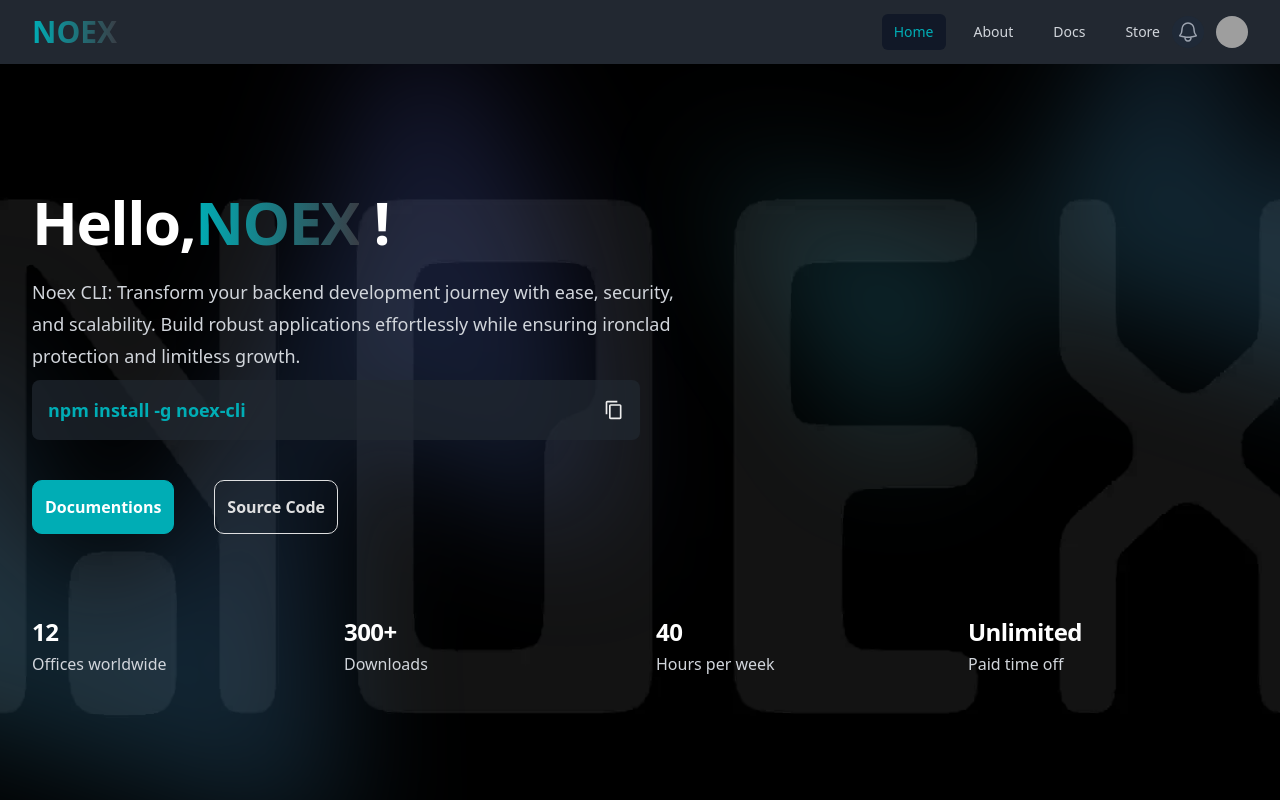
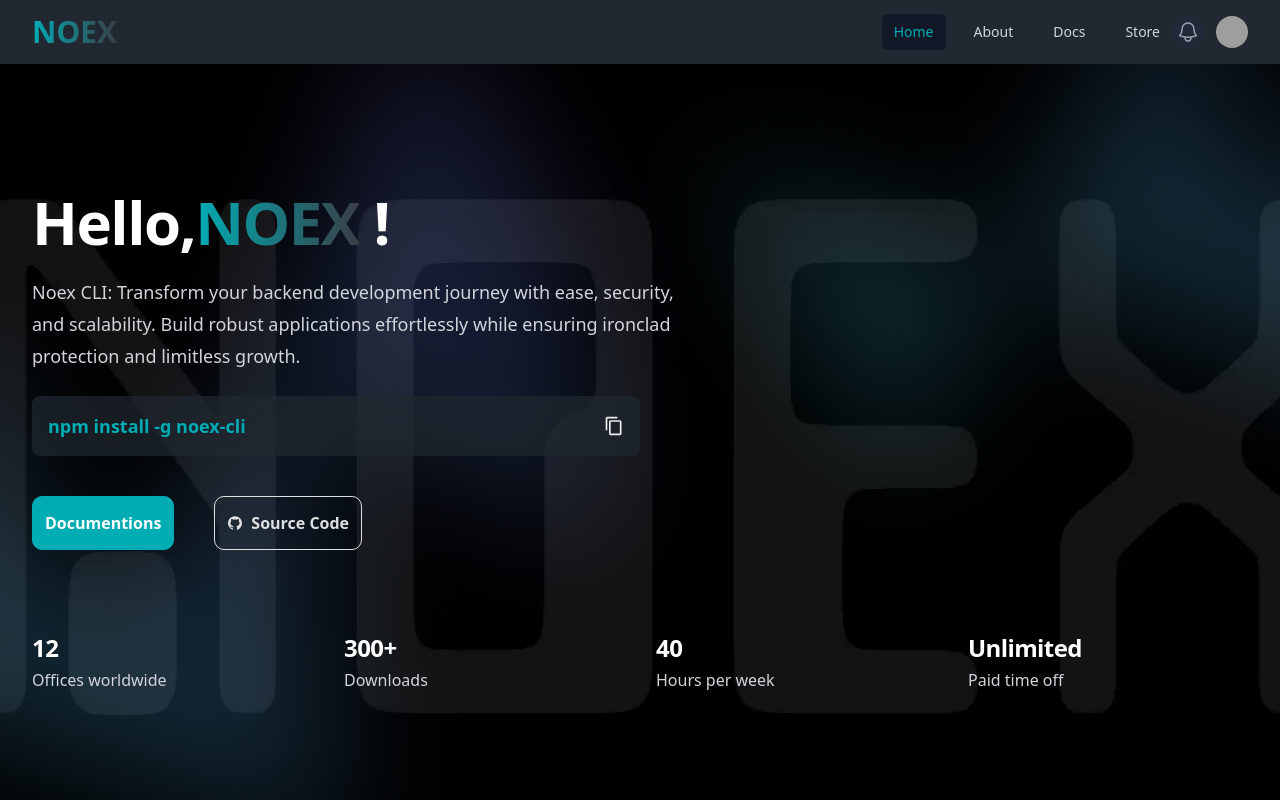
Before and after one commit to abhijith-p-subash/noex-landing, a React (Create React App) app: page / in a window 1280 px wide. Shown: the top 800 px of the page. Built offline with nearby package versions, Linux system fonts and the light colour scheme; grey boxes are pictures that could not be loaded.

Commit message:
hero fix

```diff
--- a/src/Components/Hero.tsx
+++ b/src/Components/Hero.tsx
@@ -1,11 +1,15 @@
+/* eslint-disable jsx-a11y/anchor-has-content */
+import { useState } from "react";
+import { useNavigate } from "react-router-dom";
+
 import { MdOutlineContentCopy } from "react-icons/md";
-
-const links = [
-  { name: "Open roles", href: "#" },
-  { name: "Internship program", href: "#" },
-  { name: "Our values", href: "#" },
-  { name: "Meet our leadership", href: "#" },
-];
+import { AiOutlineGithub } from "react-icons/ai";
+// const links = [
+//   { name: "Open roles", href: "#" },
+//   { name: "Internship program", href: "#" },
+//   { name: "Our values", href: "#" },
+//   { name: "Meet our leadership", href: "#" },
+// ];
 const stats = [
   { name: "Offices worldwide", value: "12" },
   { name: "Downloads", value: "300+" },
@@ -13,6 +17,16 @@ const stats = [
   { name: "Paid time off", value: "Unlimited" },
 ];
 const Hero = () => {
+  // eslint-disable-next-line @typescript-eslint/no-unused-vars
+  const [copy, setCopy] = useState(false);
+  const navigate = useNavigate();
+
+  const handleCopy = () => {
+    navigator.clipboard.writeText("npm install -g noex-cli");
+    setCopy(true);
+    alert("copied");
+  };
+
   return (
     <div className="relative isolate overflow-hidden bg-noexBlack py-24 sm:py-32 h-screen">
       <img
@@ -59,18 +73,32 @@ const Hero = () => {
             while ensuring ironclad protection and limitless growth.
           </p>
         </div>
-        <div className="bg-noexBlack bg-opacity-70 rounded-lg p-4 flex items-center justify-between mt-2 lg:w-1/2 md:w-1/2 xs:w-full mx-auto max-w-2xl lg:mx-0">
+        <div className="bg-noexBlack bg-opacity-70 rounded-lg p-4 flex items-center justify-between mt-6 lg:w-1/2 md:w-1/2 xs:w-full mx-auto max-w-2xl lg:mx-0">
           <p className="font-bold text-primary text-lg">
             npm install -g noex-cli
           </p>
-          <button className=" hover:text-primary">
+          <button className=" hover:text-primary" onClick={() => handleCopy()}>
             <MdOutlineContentCopy className="text-xl" />
           </button>
         </div>
         <div className="mx-auto mt-10 max-w-2xl lg:mx-0 lg:max-w-none">
           <div className="grid grid-cols-1 gap-x-8 gap-y-6 text-base font-semibold leading-7 text-white sm:grid-cols-2 md:flex lg:gap-x-10">
-            <button className="btn btn-primary">Documentions</button>
-            <button className="btn btn-noex-white-outline">Source Code</button>
+            <button
+              onClick={() => navigate("/docs")}
+              className="btn btn-primary"
+            >
+              Documentions
+            </button>
+
+            <a
+              href="https://github.com/sixbeeshades/nox_framework"
+              target="_blank"
+              rel="noreferrer"
+              className="flex items-center gap-2 btn btn-noex-white-outline"
+            >
+              <AiOutlineGithub /> Source Code
+            </a>
+
             {/* <button className="btn btn-primary-outline">Buy Me a Coffee</button> */}
             {/* {links.map((link) => (
               <a key={link.name} href={link.href}>
```
